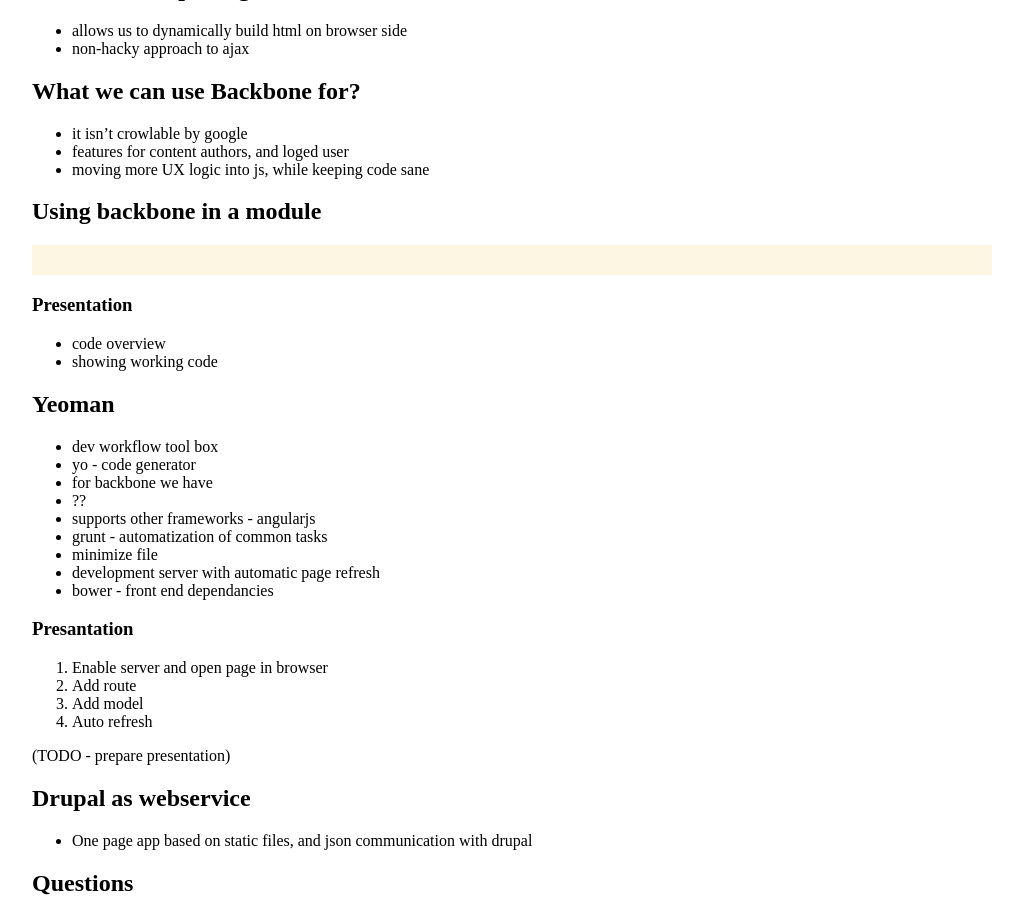
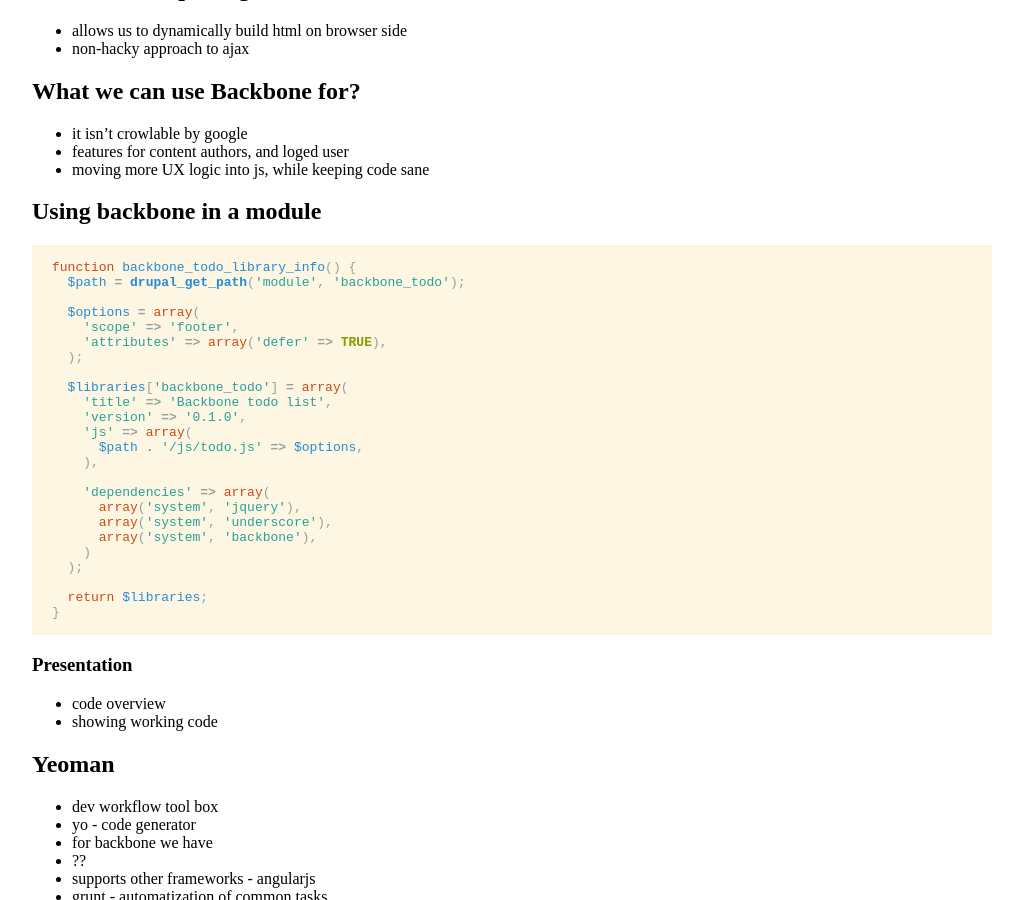
Before and after one commit to marcin-wosinek/blog, a Jekyll site: the page built from _posts/2013-04-14-BackboneJs-in-Drupal-core-DcWroc-Wroclaw.md, in a window 1280 px wide and 900 px high, scrolled down 3384 px. Shown: the whole window, without its empty margins (128-1151 px from the left). Built offline with Jekyll 4.4.1, drawn with Linux system fonts in a browser that asks for light colours.

Commit message:
Add part of module

````diff
--- a/_posts/2013-04-14-BackboneJs-in-Drupal-core-DcWroc-Wroclaw.md
+++ b/_posts/2013-04-14-BackboneJs-in-Drupal-core-DcWroc-Wroclaw.md
@@ -176,6 +176,30 @@
 ## Using backbone in a module
 
 ```php
+function backbone_todo_library_info() {
+  $path = drupal_get_path('module', 'backbone_todo');
+
+  $options = array(
+    'scope' => 'footer',
+    'attributes' => array('defer' => TRUE),
+  );
+
+  $libraries['backbone_todo'] = array(
+    'title' => 'Backbone todo list',
+    'version' => '0.1.0',
+    'js' => array(
+      $path . '/js/todo.js' => $options,
+    ),
+
+    'dependencies' => array(
+      array('system', 'jquery'),
+      array('system', 'underscore'),
+      array('system', 'backbone'),
+    )
+  );
+
+  return $libraries;
+}
 ```
 
 ### Presentation
````
